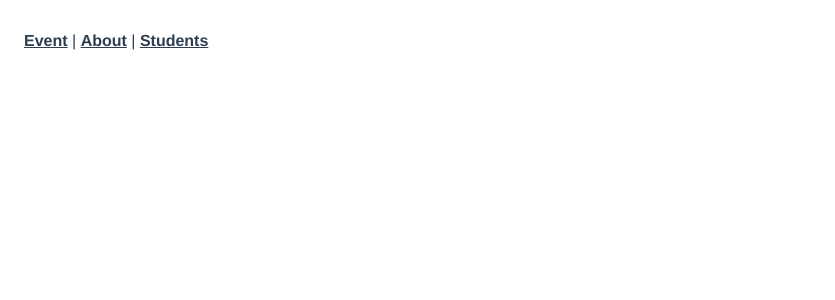
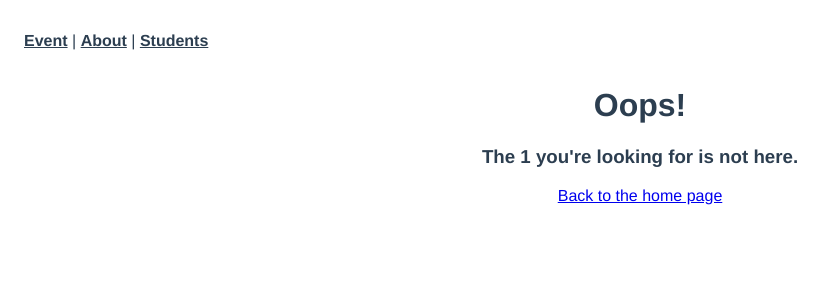
Before and after one commit to ninlawan-numnim/lab2-3, a Vue app in the folder 331-intro-to-vite/: page /404/1 in a window 1280 px wide. Shown: the top 300 px of the page, without its empty margins (0-835 px from the left). Built offline with nearby package versions, Linux system fonts and the light colour scheme; the HTML template or start-up script is replaced by a standard one.

Commit message:
5.1 mark5

```diff
--- a/331-intro-to-vite/src/router/index.ts
+++ b/331-intro-to-vite/src/router/index.ts
@@ -6,6 +6,7 @@
 import EventRegisterView from '@/views/event/RegisterView.vue'
 import EventEditView from '@/views/event/EditView.vue'
 import EventLayoutView from '@/views/event/LayoutViewe.vue'
+import NotFoundView from '@/views/NotFoundView.vue'
 
 const router = createRouter({
   history: createWebHistory(import.meta.env.BASE_URL),
@@ -16,13 +17,24 @@
       component: EventListView,
       props: (route) => ({
         page: parseInt(route.query.page?.toString() || '1'),
-        size: parseInt(route.query.size?.toString() || '2')
+        size: parseInt(route.query.size?.toString() || '2'),
       }),
     },
     {
       path: '/about',
       name: 'about',
       component: AboutView,
+    },
+    {
+      path: '/404/:resource',
+      name: '404-resource-view',
+      component: NotFoundView,
+      props: true
+    },
+    {
+      path: '/:catchAll(.*)',
+      name: 'not-found',
+      component: NotFoundView,
     },
     {
       path: '/students',
@@ -34,28 +46,28 @@
       name: 'event-layout-view',
       component: EventLayoutView,
       props: true,
-      children:[
+      children: [
         {
-      path:'',
+          path: '',
           name: 'event-detail-view',
           component: EventDetailView,
           props: true,
         },
         {
-      path:'/event/:id/register',
-      name:'event-register-view',
+          path: '/event/:id/register',
+          name: 'event-register-view',
           component: EventRegisterView,
-      props:true
+          props: true,
         },
         {
-      path:'/event/:id/edit',
-      name:'event-edit-view',
+          path: '/event/:id/edit',
+          name: 'event-edit-view',
           component: EventEditView,
-      props:true
-    }
-      ]
-    }
-  ]
+          props: true,
+        },
+      ],
+    },
+  ],
 })
 
 export default router
--- a/331-intro-to-vite/src/views/EventListView.vue
+++ b/331-intro-to-vite/src/views/EventListView.vue
@@ -37,8 +37,8 @@
     name: 'event-list-view',
     query: {
       page: 1, // Reset to first page when changing size
-      size: newSize
-    }
+      size: newSize,
+    },
   })
 }
 
@@ -84,8 +84,8 @@
     <!-- Pagination Info -->
     <div class="pagination-info">
       <p>
-        Showing {{ events?.length || 0 }} of {{ totalEvents }} events
-        (Page {{ page }} of {{ totalPages }})
+        Showing {{ events?.length || 0 }} of {{ totalEvents }} events (Page {{ page }} of
+        {{ totalPages }})
       </p>
     </div>
 
@@ -95,14 +95,16 @@
         :to="{ name: 'event-list-view', query: { page: page - 1, size: pageSize } }"
         rel="prev"
         v-if="page != 1"
-      >&#60; Prev Page</RouterLink>
+        >&#60; Prev Page</RouterLink
+      >
 
       <RouterLink
         id="page-next"
         :to="{ name: 'event-list-view', query: { page: page + 1, size: pageSize } }"
         rel="next"
         v-if="hasNextPage"
-      >Next Page &#62;</RouterLink>
+        >Next Page &#62;</RouterLink
+      >
     </div>
   </div>
 </template>
--- /dev/null
+++ b/331-intro-to-vite/src/views/NotFoundView.vue
@@ -0,0 +1,17 @@
+<script setup lang="ts">
+import { defineProps, withDefaults } from 'vue'
+const props = withDefaults(
+  defineProps<{
+    resource: string
+  }>(),
+  {
+    resource: 'page',
+  },
+)
+</script>
+
+<template>
+  <h1>Oops!</h1>
+  <h3>The {{ resource }} you're looking for is not here.</h3>
+  <router-link :to="{ name: 'event-list-view' }">Back to the home page</router-link>
+</template>
--- a/331-intro-to-vite/src/views/event/LayoutViewe.vue
+++ b/331-intro-to-vite/src/views/event/LayoutViewe.vue
@@ -2,22 +2,27 @@
 import { ref, onMounted } from 'vue'
 import { type Event } from '@/types'
 import EventService from '@/services/EventService'
+import { useRouter } from 'vue-router'
 
 const event = ref<Event | null>(null)
 const props = defineProps({
   id: {
     type: String,
-    required: true
-  }
+    required: true,
+  },
 })
+const router = useRouter()
 
 onMounted(() => {
   EventService.getEvent(parseInt(props.id))
     .then((response) => {
       event.value = response.data
     })
-    .catch((error) => {
-      console.error('There was an error!', error)
+    .catch(() => {
+      router.push({
+        name: '404-resource-view',
+        params: {resource:'event'}
+      })
     })
 })
 </script>
@@ -25,11 +30,11 @@
   <div v-if="event">
     <h1>{{ event.title }}</h1>
     <nav>
-      <RouterLink :to="{ name: 'event-detail-view'}">Details</RouterLink>
+      <RouterLink :to="{ name: 'event-detail-view' }">Details</RouterLink>
       |
-      <RouterLink :to="{ name: 'event-register-view'}">Register</RouterLink>
+      <RouterLink :to="{ name: 'event-register-view' }">Register</RouterLink>
       |
-      <RouterLink :to="{ name: 'event-edit-view'}">Edit</RouterLink>
+      <RouterLink :to="{ name: 'event-edit-view' }">Edit</RouterLink>
     </nav>
     <RouterView :event="event" />
   </div>
```
Also changed, not shown: 331-intro-to-vite/src/views/event/DetailView.vue (+5 -6 lines), 331-intro-to-vite/src/views/event/EditView.vue (+5 -6 lines). Lines whose indentation alone changed are shown as unchanged.
